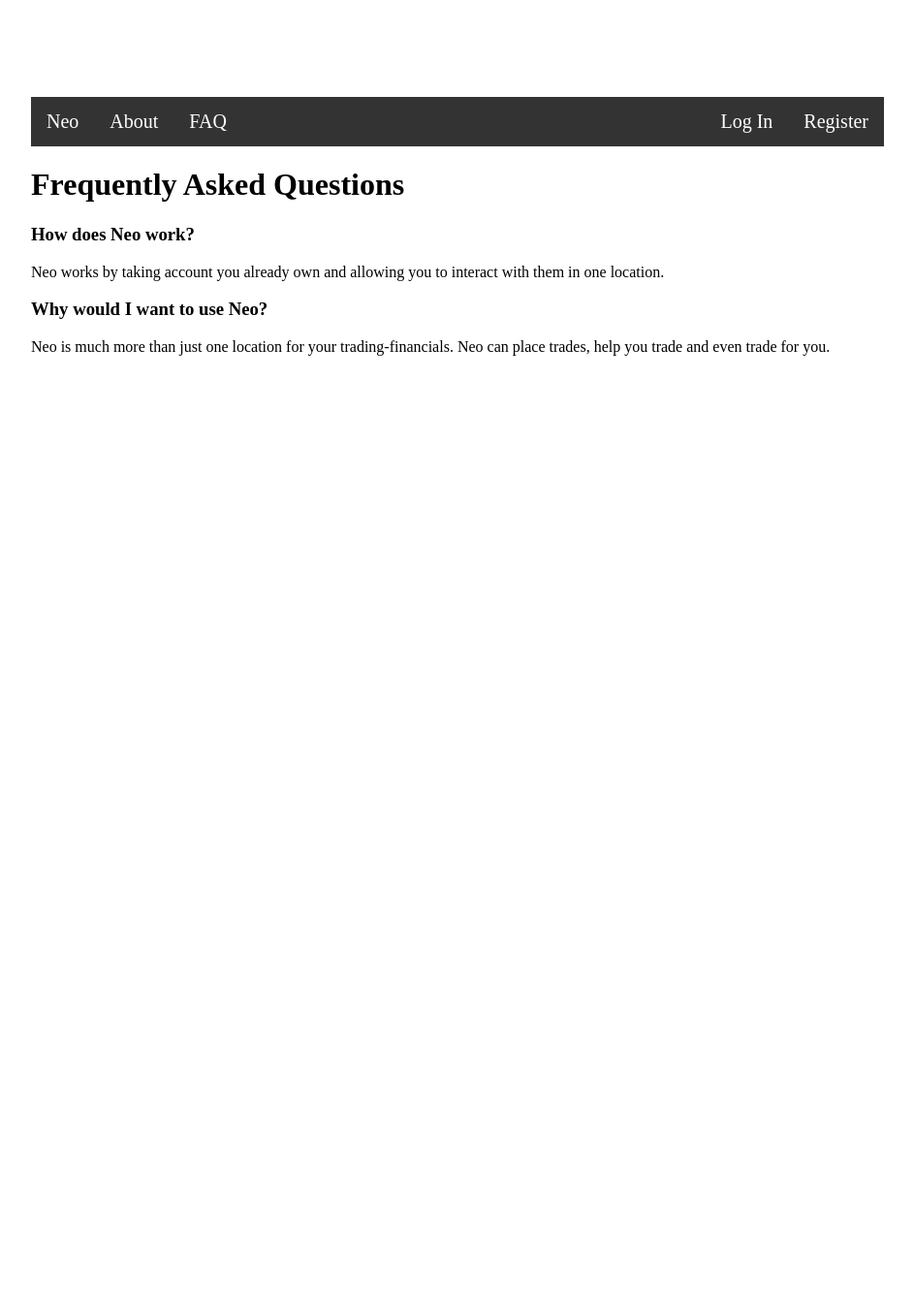
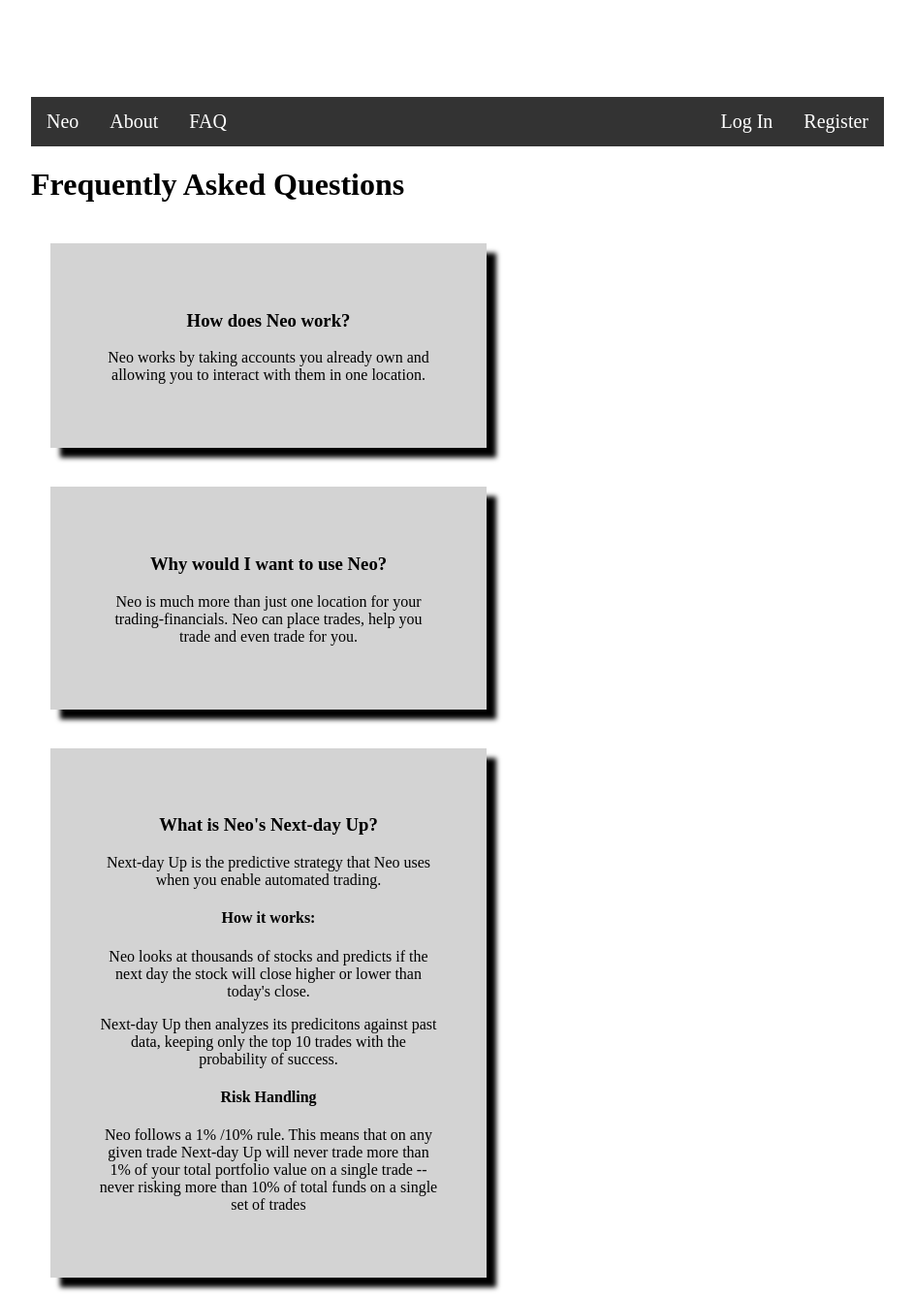
Before and after one commit to pauldeee/Neo, a Django app: page /faq in a window 1280 px wide. Shown: the whole page at 97% size, without its empty margins (168-1111 px from the left). Before the commit the page ends 367 px from the top, so only its background shows below. Run offline with Django 4.2, Linux system fonts and the light colour scheme.

```diff
--- a/neo/account/views.py
+++ b/neo/account/views.py
@@ -224,6 +224,7 @@ def ticker(request, tid):
 
     print(stock)
 
+
     context = {'ticker': tid,
                'stocks': get_stocks_data(tid),
                # 'price': stock['price'],
@@ -271,8 +272,8 @@ def run_bot():
         if now.hour == 9:
             print('hour is ', str(now.hour), ' run bot once')
             market_wide_bot.run_once()
-            time.sleep(61)  # sleep for 1 day - 1 sec
-        if now.hour == 9 and now.minute == 20:  # sell 10 minutes before market close -- what about holidays?
+            time.sleep(4000)  # sleep for 1 hour ish
+        if now.hour == 20 and now.minute == 55:  # sell 5 minutes before market close -- what about holidays?
             market_wide_bot.sell_all_stocks()
             time.sleep(61)
 
@@ -285,7 +286,6 @@ def start_bot(request):
         market_wide_bot = StockMarketWideTradingBot(request.user.robinhood_email, request.user.robinhood_password)
         thread = Thread(target=run_bot)
         thread.start()
-        print('yes')
     return redirect('trading')
 
 
--- a/neo/templates/account/news.html
+++ b/neo/templates/account/news.html
@@ -16,7 +16,7 @@
 <body>
 <div>
     <h1 style="text-align: center">Newsfeed</h1>
-    <div class="center  ">
+    <div class="center " style="box-shadow: 10px 10px 5px">
         <ul>
             {% for article in news_articles %}
             {% for v in article %}
--- a/neo/templates/account/ticker.html
+++ b/neo/templates/account/ticker.html
@@ -17,7 +17,7 @@
 <div style="text-align: center">
     <h1>{{ ticker }} -- {{ stocks.name }} <br> ${{ stock.price|floatformat:2|intcomma }}</h1>
 
-    <h3>Quantity Owned: {{stock.quantity|intcomma}} shares | Market value: ${{ stock.equity|floatformat:2|intcomma }}</h3>
+    <h3>Quantity Owned: {{stock.quantity|intcomma}} shares | Market value: ${{stock.equity|floatformat:2|intcomma}}</h3>
 
     <form action="/buy" method="post">
         {% csrf_token %}
--- a/neo/templates/home/faq.html
+++ b/neo/templates/home/faq.html
@@ -1,6 +1,7 @@
 <!DOCTYPE html>
 {% load static %}
 <html lang="en">
+<link rel="stylesheet" type="text/css" href="{% static 'css/main.css' %}">
 <head>
     <meta charset="UTF-8">
     <link rel="shortcut icon" type="image/png" href="{% static 'images/favicon.png' %}">
@@ -11,11 +12,33 @@
     {% include 'navbar/navbar.html' %}
 </nav>
 <body>
+
 <h1>Frequently Asked Questions</h1>
-<h3>How does Neo work?</h3>
-<p>Neo works by taking account you already own and allowing you to interact with them in one location.</p>
-<h3>Why would I want to use Neo?</h3>
-<p>Neo is much more than just one location for your trading-financials. Neo can place trades, help you trade and even
-    trade for you.</p>
+<div class="box" style="box-shadow: 10px 10px 5px">
+    <h3>How does Neo work?</h3>
+    <p>Neo works by taking accounts you already own and allowing you to interact with them in one location.</p>
+
+</div>
+<div class="box" style="box-shadow: 10px 10px 5px">
+    <h3>Why would I want to use Neo?</h3>
+    <p>Neo is much more than just one location for your trading-financials. Neo can place trades, help you trade and
+        even trade for you.</p>
+</div>
+
+<div class="box" style="box-shadow: 10px 10px 5px">
+    <h3>What is Neo's Next-day Up?</h3>
+    <p>Next-day Up is the predictive strategy that Neo uses when you enable automated trading.</p>
+    <h4>How it works:</h4>
+    <p>Neo looks at thousands of stocks and predicts if the next day the stock will close higher or lower than today's
+        close.</p>
+    <p>Next-day Up then analyzes its predicitons against past data, keeping only the top 10 trades with the probability
+        of success.</p>
+    <h4>Risk Handling</h4>
+    <p>Neo follows a 1% /10% rule. This means that on any given trade Next-day Up will never trade more than 1% of your
+        total portfolio value on a single trade -- never risking more than 10% of total funds on a single set of
+        trades</p>
+</div>
+
+
 </body>
 </html>
```
Also changed, not shown: neo/account/trading_bot.py (+19 -25 lines), neo/templates/account/account.html (+10 -10 lines), neo/templates/account/api.html (+7 -7 lines), neo/templates/account/reports.html (+4 -4 lines), neo/templates/account/trading.html (+5 -5 lines), neo/templates/home/about.html (+5 -4 lines), neo/templates/home/home.html (+12 -3 lines), neo/templates/home/howto.html (+19 -4 lines).
